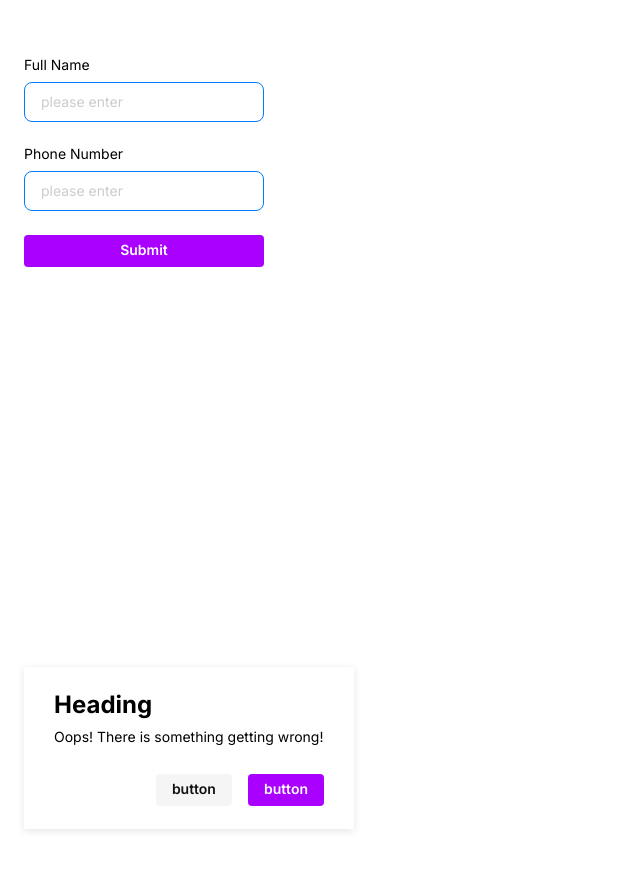
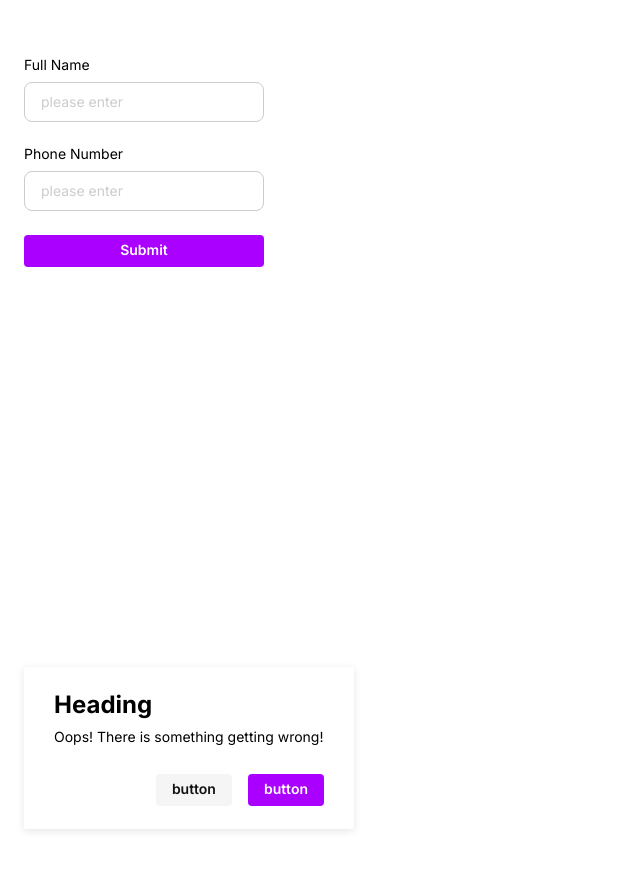
Before and after one commit to Nicole-TT/UI-autotest, a plain HTML site: page index.html in a window 1280 px wide. Shown: the top 870 px of the page, without its empty margins (0-640 px from the left). Drawn offline with Linux system fonts and the light colour scheme.

Commit message:
change border-color

```diff
--- a/index.html
+++ b/index.html
@@ -77,7 +77,7 @@
         color: #cccccc;
       }
 
-      .input.hover {
+      .input:hover {
         border-color: #007aff;
       }
 
@@ -161,11 +161,11 @@
       <form class="form">
         <div class="form-item">
           <label class="label">Full Name</label>
-          <input type="text" class="input hover" placeholder="please enter" />
+          <input type="text" class="input" placeholder="please enter" />
         </div>
         <div class="form-item">
           <label class="label">Phone Number</label>
-          <input type="text" class="input hover" placeholder="please enter" />
+          <input type="text" class="input" placeholder="please enter" />
         </div>
         <button type="submit" class="button primary">Submit</button>
       </form>
```
